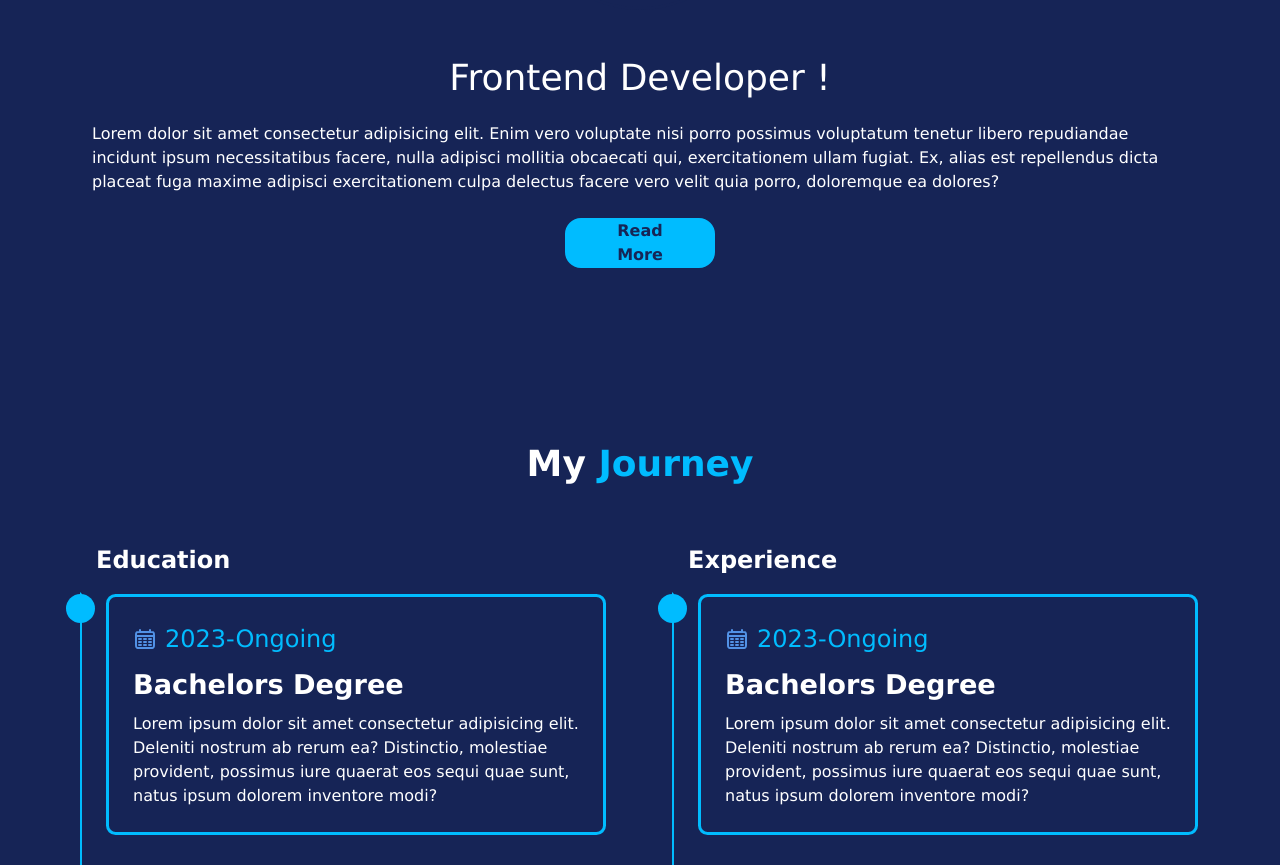
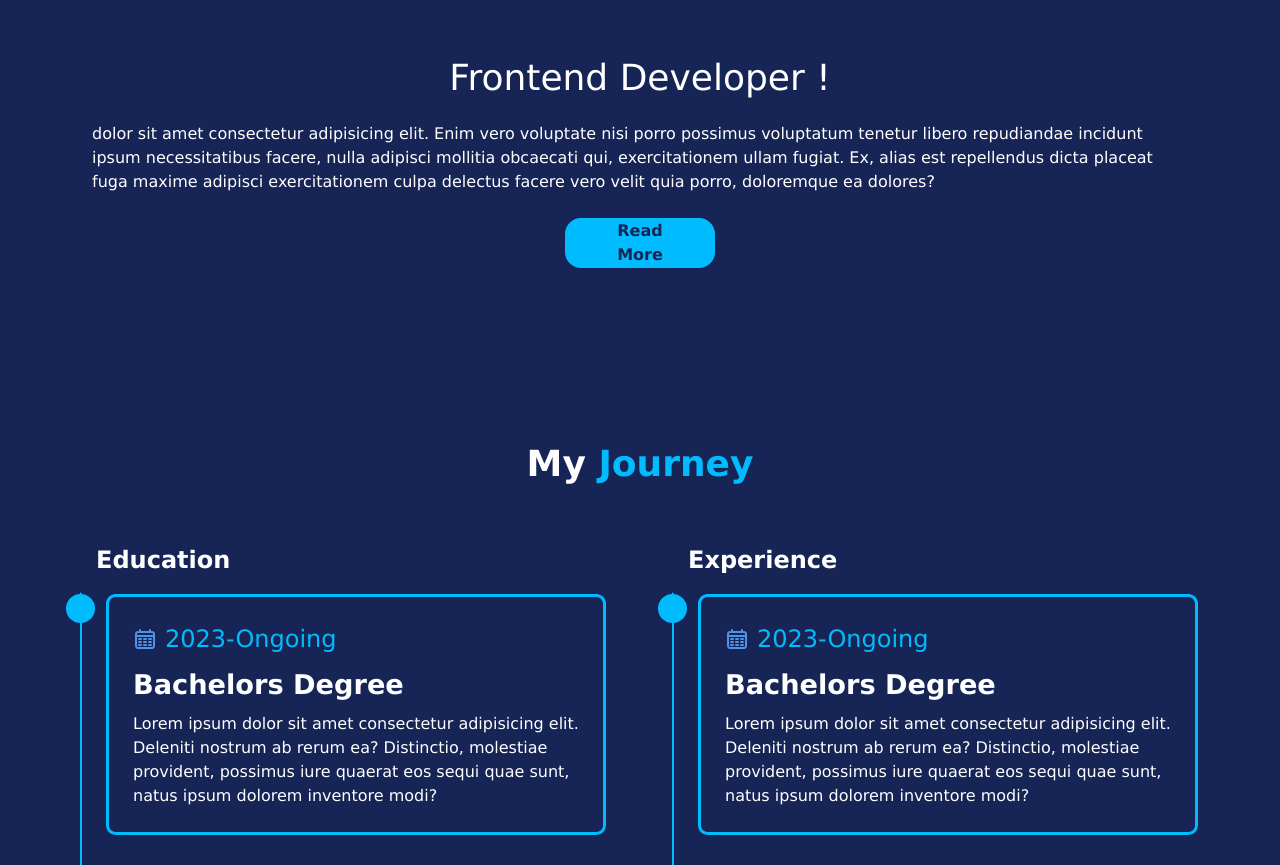
Before and after one commit to UGOGox12/UgoPortfolio2, a React (Vite) app: page / in a window 1280 px wide. Shown: the part 956-1821 px from the top of the page. Built offline with nearby package versions, Linux system fonts and the light colour scheme.

Commit message:
another s change

```diff
--- a/src/About.jsx
+++ b/src/About.jsx
@@ -20,7 +20,7 @@ export default function About(){
       <div className="about-content text-center"></div>
       <h3 className="text-4xl ">Frontend Developer !</h3>
       <p>
-        Lorem dolor sit amet consectetur adipisicing elit. Enim vero
+        dolor sit amet consectetur adipisicing elit. Enim vero
         voluptate nisi porro possimus voluptatum tenetur libero repudiandae
         incidunt ipsum necessitatibus facere, nulla adipisci mollitia obcaecati
         qui, exercitationem ullam fugiat. Ex, alias est repellendus dicta
```
